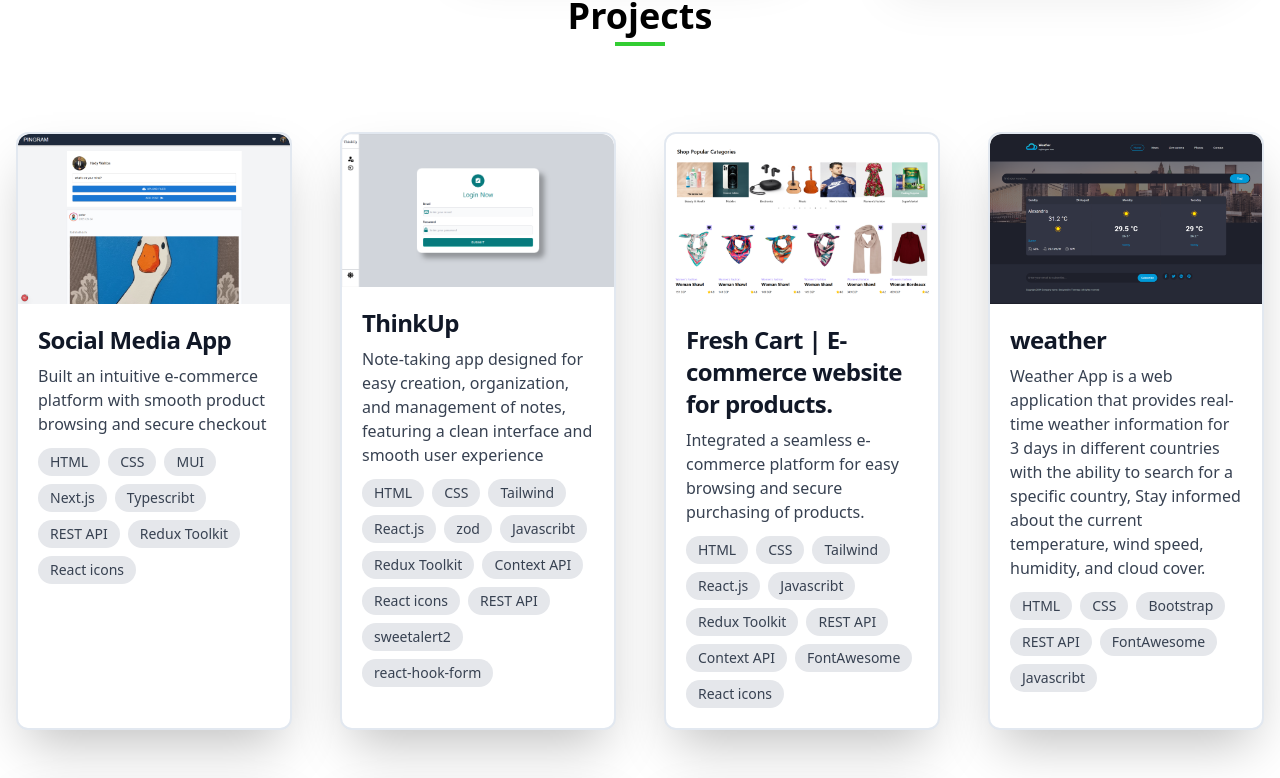
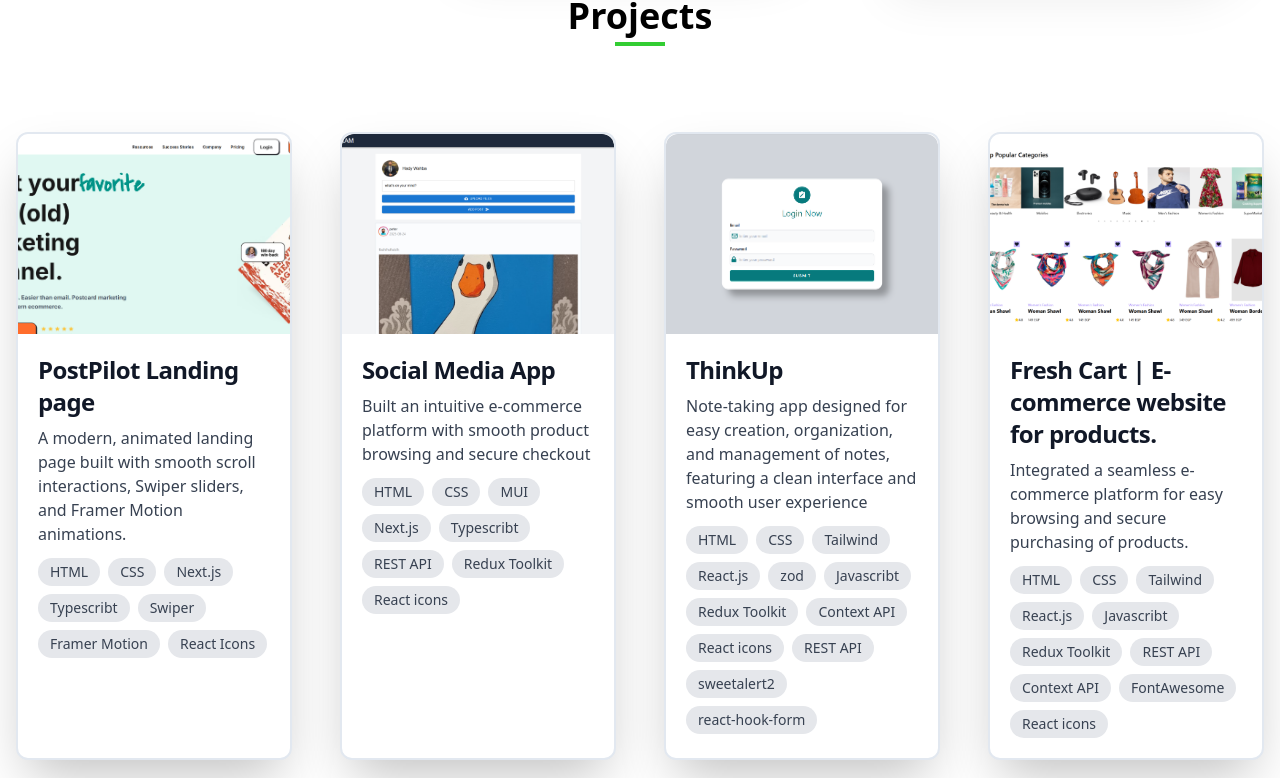
Before and after one commit to Hadywahba/portfolio, a React (Vite) app: page / in a window 1280 px wide. Shown: the part 3674-4452 px from the top of the page. Built offline with nearby package versions, Linux system fonts and the light colour scheme; grey boxes are pictures that could not be loaded.

Commit message:
feat :add new project

```diff
--- a/src/Constant/projects.js
+++ b/src/Constant/projects.js
@@ -1,9 +1,26 @@
 export const projects = [
+   {
+    icon: "/images/post-pilot.png",
+    label: "PostPilot Landing page",
+   text: "A modern, animated landing page built with smooth scroll interactions, Swiper sliders, and Framer Motion animations.",
+    id: "1",
+    tech: [
+      "HTML",
+      "CSS",
+      "Next.js",
+      "Typescribt",
+      "Swiper",
+      "Framer Motion",
+      "React Icons",
+    ],
+    link: "https://post-pilot-eta.vercel.app/",
+    repo: "https://github.com/Hadywahba/Post-Pilot",
+  },
   {
     icon: "/images/social-app.png",
     label: "Social Media App",
     text: "Built an intuitive e-commerce platform with smooth product browsing and secure checkout",
-    id: "1",
+    id: "2",
     tech: [
       "HTML",
       "CSS",
@@ -21,7 +38,7 @@
     icon: "/images/THINK-UP.png",
     label: "ThinkUp",
     text: "Note-taking app designed for easy creation, organization, and management of notes, featuring a clean interface and smooth user experience",
-    id: "2",
+    id: "3",
     tech: [
       "HTML",
       "CSS",
@@ -43,7 +60,7 @@
     icon: "/images/Macbook-Air.png",
     label: " Fresh Cart | E-commerce website for products. ",
     text: "Integrated a seamless e-commerce platform for easy browsing and secure purchasing of products. ",
-    id: "3",
+    id: "4",
     tech: [
       "HTML",
       "CSS",
--- a/src/components/Projects/Projects.jsx
+++ b/src/components/Projects/Projects.jsx
@@ -38,7 +38,7 @@
             >
               <div className="relative">
                 <img
-                  className="rounded-t-xl  object-cover"
+                  className="rounded-t-xl  object-cover h-[200px] w-full"
                   src={project.icon}
                   alt={project.label}
                 />
```
Also changed, not shown: public/images/post-pilot.png (added).
